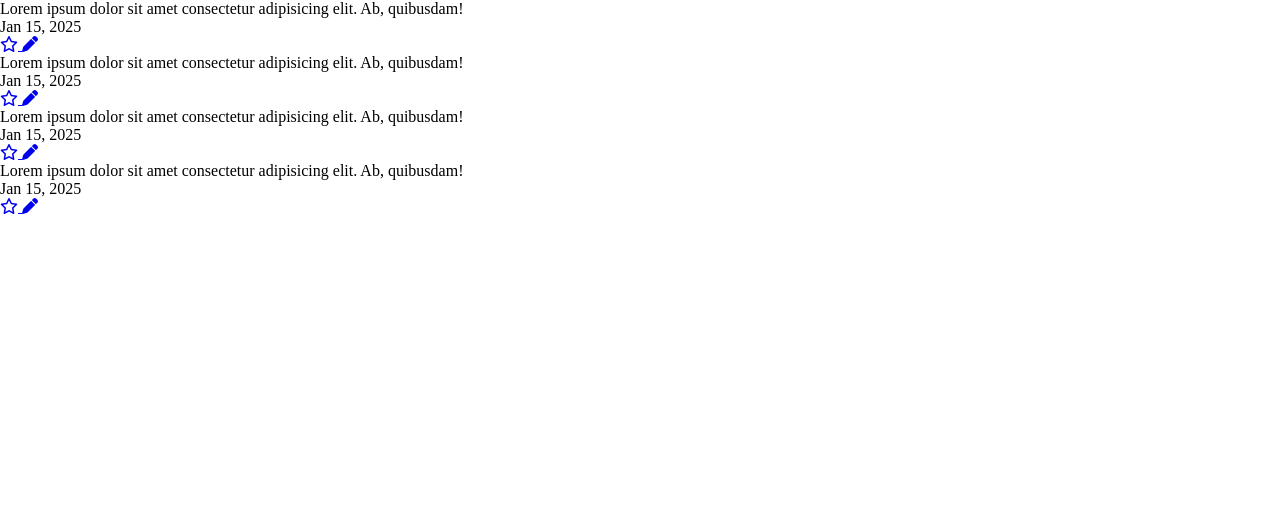
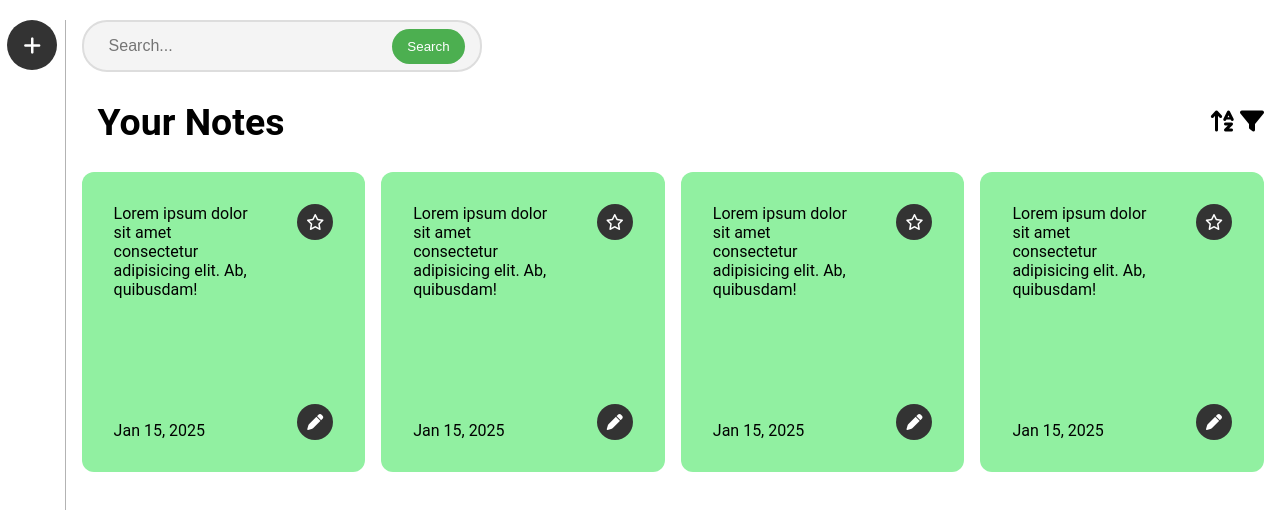
Before and after one commit to AlyBitVerse/ScribblePad, a plain HTML site: page index.html in a window 1280 px wide. Shown: the top 510 px of the page. Drawn offline with Linux system fonts and the light colour scheme.

Commit message:
Add basic layout and basic styling

```diff
--- a/index.html
+++ b/index.html
@@ -10,14 +10,27 @@
 
 <body>
     <div class="wrapper">
-        <div class="sidebar"></div>
+        <div class="sidebar">
+            <a href="#" class="action plus">
+                <i class="fa-solid fa-plus fa-lg"></i>
+            </a>
+        </div>
         <main>
             <header>
-                <div class="searchbox"></div>
+                <div class="searchbox">
+                    <input type="text" class="search-input" placeholder="Search..." />
+                    <button class="search-button">Search</button>
+                </div>
                 <div class="meta"></div>
             </header>
             <div class="notes-wrapper">
-                <div class="notes-header"></div>
+                <div class="notes-header">
+                    <h3>Your Notes</h3>
+                    <div class="notes-actions">
+                        <span><i class="fa-solid fa-arrow-up-a-z"></i></span>
+                        <span><i class="fa-solid fa-filter"></i></span>
+                    </div>
+                </div>
                 <div class="notes-container">
                     <div class="card">
                         <div class="content">
@@ -27,7 +40,7 @@
                         <div class="actions">
                             <a href="#" class="action">
                                 <i class="fa-regular fa-star"></i>
-                                 <!-- fa-solid -->
+                                <!-- fa-solid -->
                             </a>
                             <a href="#" class="action">
                                 <i class="fa-solid fa-pen"></i>
@@ -42,7 +55,7 @@
                         <div class="actions">
                             <a href="#" class="action">
                                 <i class="fa-regular fa-star"></i>
-                                 <!-- fa-solid -->
+                                <!-- fa-solid -->
                             </a>
                             <a href="#" class="action">
                                 <i class="fa-solid fa-pen"></i>
@@ -57,7 +70,7 @@
                         <div class="actions">
                             <a href="#" class="action">
                                 <i class="fa-regular fa-star"></i>
-                                 <!-- fa-solid -->
+                                <!-- fa-solid -->
                             </a>
                             <a href="#" class="action">
                                 <i class="fa-solid fa-pen"></i>
@@ -72,7 +85,7 @@
                         <div class="actions">
                             <a href="#" class="action">
                                 <i class="fa-regular fa-star"></i>
-                                 <!-- fa-solid -->
+                                <!-- fa-solid -->
                             </a>
                             <a href="#" class="action">
                                 <i class="fa-solid fa-pen"></i>
@@ -83,7 +96,7 @@
             </div>
         </main>
     </div>
-<script src="https://kit.fontawesome.com/49f880beca.js" crossorigin="anonymous"></script>
+    <script src="https://kit.fontawesome.com/49f880beca.js" crossorigin="anonymous"></script>
     <script src="app.js"></script>
 </body>
 
--- a/style.css
+++ b/style.css
@@ -1,5 +1,152 @@
-*{
+* {
     padding: 0;
     margin: 0;
     box-sizing: border-box;
 }
+
+
+body {
+    font-family: 'Roboto', sans-serif;
+}
+a{
+    text-decoration: none;
+    color: #333;
+}
+
+a:hover {
+    cursor: pointer;
+}
+
+.wrapper{
+    /* width: 90%; */
+    height: 100vh;
+    display:flex;
+    gap: 1rem;
+}
+
+main {
+    width: 100%;
+    margin-top: 1.25rem;
+}
+
+.sidebar {
+    height: 100%;
+    width: 70px;
+    border-right: 1px solid rgb(179, 179, 179);
+    display: flex;
+    justify-content: center;
+    margin-top: 1.25rem;
+}
+
+.sidebar .plus{
+    height: 50px;
+    width: 50px;
+    background: #333;
+    color: white;
+    border-radius: 100%;
+    padding: 0.5rem;
+    display: flex;
+    align-items: center;
+    justify-content: center;
+}
+
+.notes-container{
+    display: grid;
+    grid-template-columns: repeat(auto-fit,minmax(200px,1fr));
+    gap: 1rem;
+    margin-right: 1rem;
+}
+
+.notes-container .card{
+    height: 300px;
+    background: #91f0a1;
+    border-radius: 12px;
+    display: flex;
+    justify-content: center;
+    align-items: center;
+    gap: 0.5rem;
+    padding: 1rem;
+}
+
+.notes-container .card:hover{
+    cursor: pointer;
+
+}
+.notes-header {
+    display: flex;
+    justify-content: space-between;
+    align-items: center;
+    padding: 0.5rem 1rem;
+    font-size: 32px;
+    margin: 1.25rem auto;
+}
+
+.notes-container .card .content,
+.notes-container .card .actions {
+    display: flex;
+    flex-direction: column;
+    justify-content: space-between;
+    height: 100%;
+    padding: 1rem;
+}
+
+.notes-container .card .content p {
+
+}
+
+.notes-container .card .content caption {
+
+}
+
+.searchbox {
+    width: 100%;
+    max-width: 400px;
+    display: flex;
+    align-items: center;
+    border: 2px solid #ddd;
+    border-radius: 25px;
+    padding: 5px 15px;
+    background-color: #f4f4f4;
+  }
+.search-input {
+    width: 100%;
+    border: none;
+    padding: 10px;
+    font-size: 16px;
+    border-radius: 25px;
+    outline: none;
+    background-color: transparent;
+  }
+
+.search-button {
+    background-color: #4CAF50;
+    color: white;
+    padding: 10px 15px;
+    margin-left: 10px;
+    border: none;
+    border-radius: 25px;
+    cursor: pointer;
+}
+
+.action {
+    border-radius: 100%;
+    display: flex;
+    justify-content: center;
+    align-items: center;
+    background-color: #333;
+    color: white;
+    width: 36px;
+    height: 36px;
+
+}
+
+.action:hover {
+    cursor: pointer;
+}
+
+.notes-actions {
+    display: flex;
+    align-items: center;
+    gap: 0.25rem;
+    font-size: 1.5rem;
+}
```
